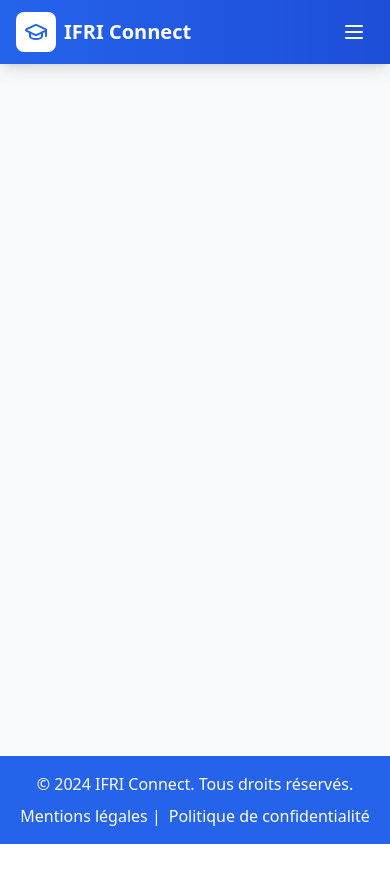
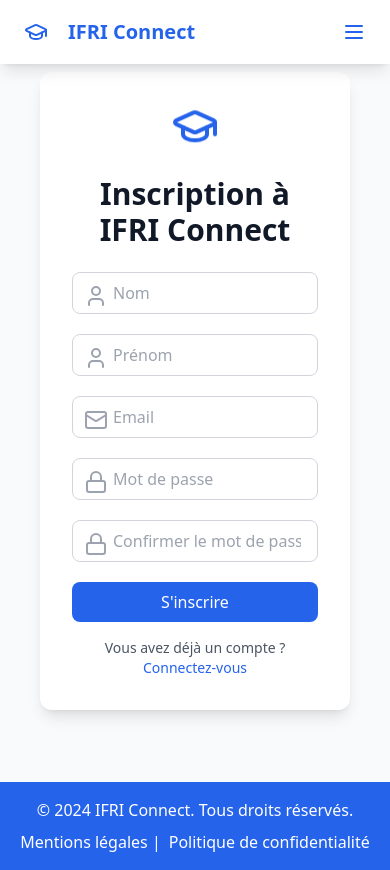
Before and after one commit to Obed67/IFRI-Connect, a React (Vite) app: page /register in a window 390 px wide. Before the commit the page ends 844 px from the top, so only its background shows below. Built offline with nearby package versions, Linux system fonts and the light colour scheme.

Commit message:
fix:Home

```diff
--- a/src/App.tsx
+++ b/src/App.tsx
@@ -7,7 +7,8 @@ import Profile from "./pages/Profile";
 import Companies from "./pages/Companies";
 import Jobs from "./pages/Jobs";
 import Messages from "./pages/Messages";
-import Login from "./pages/Login";
+import Login from "./pages/connexion/Login";
+import Register from "./pages/connexion/Register";
 
 function App() {
      return (
@@ -25,6 +26,7 @@ function App() {
                               <Route path="/jobs" element={<Jobs />} />
                               <Route path="/messages" element={<Messages />} />
                               <Route path="/login" element={<Login />} />
+                              <Route path="/register" element={<Register />} />
                          </Routes>
                     </main>
                     <Footer />
--- a/src/components/Navbar.tsx
+++ b/src/components/Navbar.tsx
@@ -1,109 +1,100 @@
 import { useState } from 'react';
 import { Link } from 'react-router-dom';
-import { GraduationCap, Building2, Briefcase, MessageSquare, User, Bell, Menu, X } from 'lucide-react';
+import { GraduationCap, Menu, X } from 'lucide-react';
 
 const Navbar = () => {
   const [isOpen, setIsOpen] = useState(false);
 
+  const handleNavigate = () => {
+    setIsOpen(false);
+  };
+
+  const navLinks = [
+    { to: "/offres", label: "Offres" },
+    { to: "/entreprises", label: "Entreprises" }
+  ];
+
+  const authLinks = [
+    { to: "/register", label: "Inscription" },
+    { to: "/login", label: "Connexion" }
+  ];
+
   return (
-    <nav className="bg-gradient-to-r from-blue-600 to-blue-700 text-white shadow-lg sticky top-0 z-50">
+    <nav className="fixed w-full top-0 z-50 bg-white shadow-lg">
       <div className="max-w-7xl mx-auto px-4 sm:px-6 lg:px-8">
         <div className="flex items-center justify-between h-16">
-          <Link to="/" className="flex items-center space-x-2 group">
-            <div className="bg-white p-2 rounded-lg transform group-hover:rotate-12 transition-transform">
+          <Link to="/" className="flex items-center space-x-3 group" onClick={handleNavigate}>
+            <div className="p-2 rounded-lg bg-white transform group-hover:rotate-12 transition-all duration-300">
               <GraduationCap className="h-6 w-6 text-blue-600" />
             </div>
-            <span className="font-bold text-xl">IFRI Connect</span>
+            <span className="font-bold text-xl text-blue-600">IFRI Connect</span>
           </Link>
 
-          {/* Desktop Navigation */}
           <div className="hidden md:flex items-center space-x-8">
-            <Link to="/companies" className="flex items-center space-x-2 px-3 py-2 rounded-lg hover:bg-blue-500 transition-colors">
-              <Building2 className="h-5 w-5" />
-              <span>Entreprises</span>
+            {navLinks.map((link) => (
+              <Link
+                key={link.to}
+                to={link.to}
+                className="text-gray-600 hover:text-blue-600 transition-colors duration-200"
+              >
+                {link.label}
               </Link>
-            <Link to="/jobs" className="flex items-center space-x-2 px-3 py-2 rounded-lg hover:bg-blue-500 transition-colors">
-              <Briefcase className="h-5 w-5" />
-              <span>Offres</span>
+            ))}
+            {authLinks.map((link, index) => (
+              <Link
+                key={link.to}
+                to={link.to}
+                onClick={handleNavigate}
+                className={`px-6 py-2 rounded-xl font-medium transition-all duration-200 hover:scale-105 shadow-md ${
+                  index === 0
+                    ? 'bg-blue-600 text-white hover:bg-blue-700'
+                    : 'bg-white text-blue-600 border-2 border-blue-600 hover:bg-blue-50'
+                }`}
+              >
+                {link.label}
               </Link>
-            <Link to="/messages" className="flex items-center space-x-2 px-3 py-2 rounded-lg hover:bg-blue-500 transition-colors">
-              <MessageSquare className="h-5 w-5" />
-              <span>Messages</span>
-            </Link>
-            <div className="relative group">
-              <Bell className="h-5 w-5 cursor-pointer hover:text-blue-200 transition-colors" />
-              <div className="absolute -top-1 -right-1 bg-red-500 text-xs rounded-full h-4 w-4 flex items-center justify-center">
-                2
-              </div>
-            </div>
-            <Link to="/profile" className="flex items-center space-x-2">
-              <div className="relative">
-                <img
-                  src="/api/placeholder/32/32"
-                  alt="Profile"
-                  className="h-8 w-8 rounded-full border-2 border-white hover:border-blue-200 transition-colors"
-                />
-                <div className="absolute bottom-0 right-0 h-3 w-3 bg-green-400 rounded-full border-2 border-white"></div>
-              </div>
-            </Link>
-            <Link to="/login" className="bg-white text-blue-600 px-6 py-2 rounded-lg font-medium hover:bg-blue-50 transform hover:scale-105 transition-all shadow-md">
-              Connexion
-            </Link>
+            ))}
           </div>
 
-          {/* Mobile menu button */}
-          <div className="md:hidden">
           <button
             onClick={() => setIsOpen(!isOpen)}
-              className="p-2 rounded-lg hover:bg-blue-500 transition-colors"
+            className="md:hidden p-2 rounded-lg text-blue-600 hover:bg-blue-50 transition-colors duration-200"
           >
             {isOpen ? <X className="h-6 w-6" /> : <Menu className="h-6 w-6" />}
           </button>
         </div>
       </div>
-      </div>
 
-      {/* Mobile Navigation */}
-      {isOpen && (
-        <div className="md:hidden bg-blue-700">
-          <div className="px-2 pt-2 pb-3 space-y-1">
+      <div className={`md:hidden transition-all duration-300 ${
+        isOpen ? 'max-h-screen' : 'max-h-0 overflow-hidden'
+      }`}>
+        <div className="px-4 py-3 space-y-3 bg-white">
+          {navLinks.map((link) => (
             <Link
-              to="/companies"
-              className="flex items-center space-x-2 px-3 py-2 rounded-lg hover:bg-blue-500 transition-colors"
+              key={link.to}
+              to={link.to}
+              onClick={handleNavigate}
+              className="block text-center text-gray-600 hover:text-blue-600 transition-colors duration-200"
             >
-              <Building2 className="h-5 w-5" />
-              <span>Entreprises</span>
+              {link.label}
             </Link>
+          ))}
+          {authLinks.map((link, index) => (
             <Link
-              to="/jobs"
-              className="flex items-center space-x-2 px-3 py-2 rounded-lg hover:bg-blue-500 transition-colors"
+              key={link.to}
+              to={link.to}
+              onClick={handleNavigate}
+              className={`block text-center px-4 py-2 rounded-xl font-medium transition-all duration-200 ${
+                index === 0
+                  ? 'bg-blue-600 text-white hover:bg-blue-700'
+                  : 'bg-white text-blue-600 border-2 border-blue-600 hover:bg-blue-50'
+              }`}
             >
-              <Briefcase className="h-5 w-5" />
-              <span>Offres</span>
+              {link.label}
             </Link>
-            <Link
-              to="/messages"
-              className="flex items-center space-x-2 px-3 py-2 rounded-lg hover:bg-blue-500 transition-colors"
-            >
-              <MessageSquare className="h-5 w-5" />
-              <span>Messages</span>
-            </Link>
-            <Link
-              to="/profile"
-              className="flex items-center space-x-2 px-3 py-2 rounded-lg hover:bg-blue-500 transition-colors"
-            >
-              <User className="h-5 w-5" />
-              <span>Profil</span>
-            </Link>
-            <Link
-              to="/login"
-              className="block text-center bg-white text-blue-600 px-4 py-2 rounded-lg font-medium hover:bg-blue-50 mt-4"
-            >
-              Connexion
-            </Link>
+          ))}
         </div>
       </div>
-      )}
     </nav>
   );
 };
--- /dev/null
+++ b/src/pages/connexion/Register.tsx
@@ -0,0 +1,105 @@
+import React, { useState } from 'react';
+import { GraduationCap, Mail, Lock, User } from 'lucide-react';
+import { Link } from 'react-router-dom';
+
+const Register = () => {
+  const [formData, setFormData] = useState({
+    firstName: '',
+    lastName: '',
+    email: '',
+    password: '',
+    confirmPassword: '',
+  });
+  const [errors, setErrors] = useState({});
+
+  const handleChange = (e) => {
+    setFormData({ ...formData, [e.target.name]: e.target.value });
+  };
+
+  const validateForm = () => {
+    let newErrors = {};
+    if (formData.password !== formData.confirmPassword) {
+      newErrors.confirmPassword = 'Les mots de passe ne correspondent pas';
+    }
+    setErrors(newErrors);
+    return Object.keys(newErrors).length === 0;
+  };
+
+  const handleSubmit = (e) => {
+    e.preventDefault();
+    if (validateForm()) {
+      console.log('Register attempt:', formData);
+    }
+  };
+
+  return (
+    <div className="max-w-lg mx-auto py-10 px-6">
+      <div className="bg-white rounded-xl shadow-lg p-8">
+        <div className="flex justify-center mb-6">
+          <GraduationCap className="h-12 w-12 text-blue-600 animate-bounce" />
+        </div>
+
+        <h2 className="text-3xl font-bold text-center text-gray-900 mb-6">
+          Inscription à IFRI Connect
+        </h2>
+
+        <form onSubmit={handleSubmit} className="space-y-5">
+          {['lastName', 'firstName'].map((field, index) => (
+            <div key={index} className="relative">
+              <User className="absolute left-3 top-3 text-gray-400" />
+              <input
+                type="text"
+                name={field}
+                placeholder={field === 'lastName' ? 'Nom' : 'Prénom'}
+                value={formData[field]}
+                onChange={handleChange}
+                className="w-full pl-10 px-4 py-2 border border-gray-300 rounded-lg focus:ring-2 focus:ring-blue-500 focus:border-blue-500"
+                required
+              />
+            </div>
+          ))}
+
+          <div className="relative">
+            <Mail className="absolute left-3 top-3 text-gray-400" />
+            <input
+              type="email"
+              name="email"
+              placeholder="Email"
+              value={formData.email}
+              onChange={handleChange}
+              className="w-full pl-10 px-4 py-2 border border-gray-300 rounded-lg focus:ring-2 focus:ring-blue-500 focus:border-blue-500"
+              required
+            />
+          </div>
+
+          {['password', 'confirmPassword'].map((field, index) => (
+            <div key={index} className="relative">
+              <Lock className="absolute left-3 top-3 text-gray-400" />
+              <input
+                type="password"
+                name={field}
+                placeholder={field === 'password' ? 'Mot de passe' : 'Confirmer le mot de passe'}
+                value={formData[field]}
+                onChange={handleChange}
+                className="w-full pl-10 px-4 py-2 border border-gray-300 rounded-lg focus:ring-2 focus:ring-blue-500 focus:border-blue-500"
+                required
+              />
+              {errors[field] && <p className="text-red-500 text-sm mt-1">{errors[field]}</p>}
+            </div>
+          ))}
+
+          <button type="submit" className="w-full bg-blue-600 text-white py-2 px-4 rounded-lg hover:bg-blue-700 transition duration-300">
+            S'inscrire
+          </button>
+        </form>
+
+        <p className="mt-4 text-center text-sm text-gray-600">
+          Vous avez déjà un compte ?{' '}
+          <Link to="/login" className="text-blue-600 hover:text-blue-500">Connectez-vous</Link>
+        </p>
+      </div>
+    </div>
+  );
+};
+
+export default Register;
```
Also changed, not shown: src/pages/Home.tsx (+7 -69 lines), src/pages/connexion/Login.tsx (renamed from src/pages/Login.tsx). Lines whose indentation alone changed are shown as unchanged.
